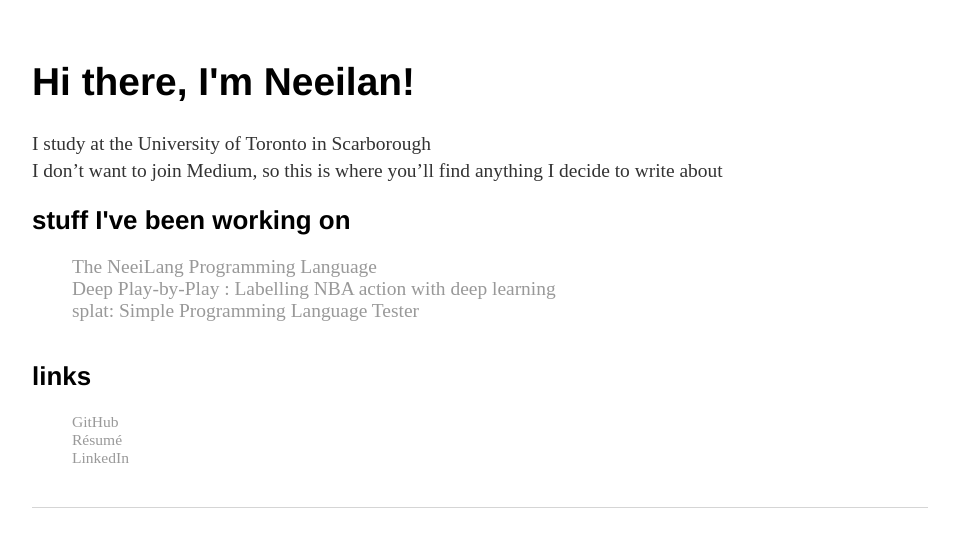
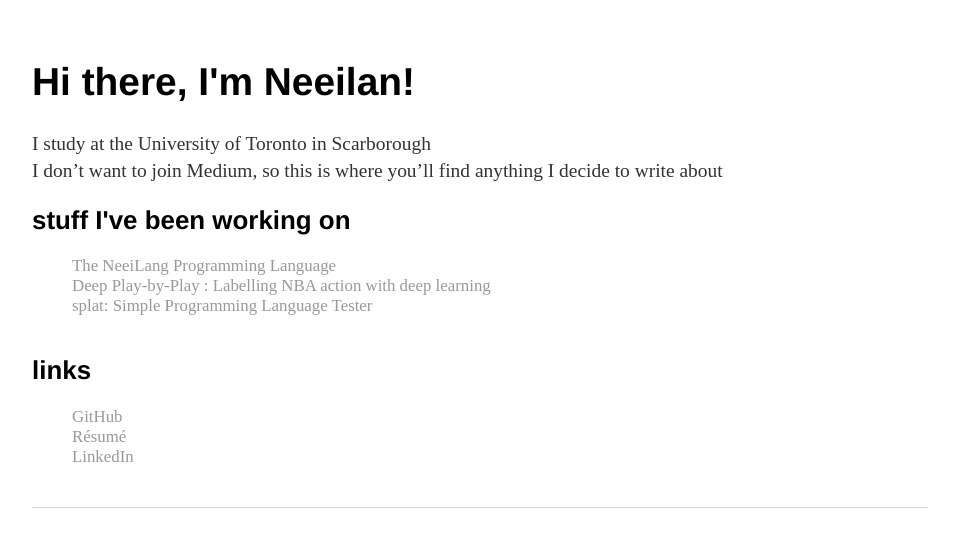
Before and after one commit to neeilan/neeilan.github.io, a Jekyll site: the page built from index.html, in a window 1280 px wide. Shown: the top 547 px of the page, without its empty margins (160-1119 px from the left). Built offline with Jekyll 4.4.1, drawn with Linux system fonts in a browser that asks for light colours.

Commit message:
Update main.css

```diff
--- a/css/main.css
+++ b/css/main.css
@@ -39,7 +39,7 @@ footer {
 
 ul.posts {
     margin: 10px auto 40px;
-    font-size: 1.5em;
+    font-size: 1.3em;
 }
 
 ul.posts li {
@@ -48,7 +48,7 @@ ul.posts li {
 
 ul.links {
     margin: 10px auto 40px;
-    font-size: 1.2em;
+    font-size: 1.3em;
 }
 
 ul.links li {
```
